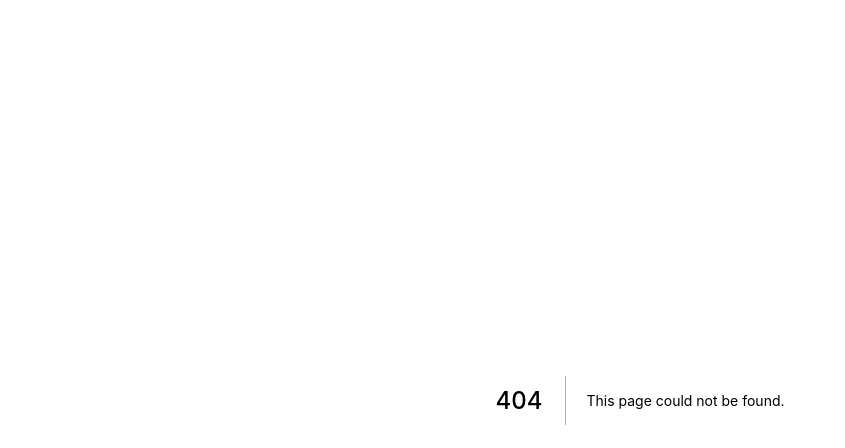
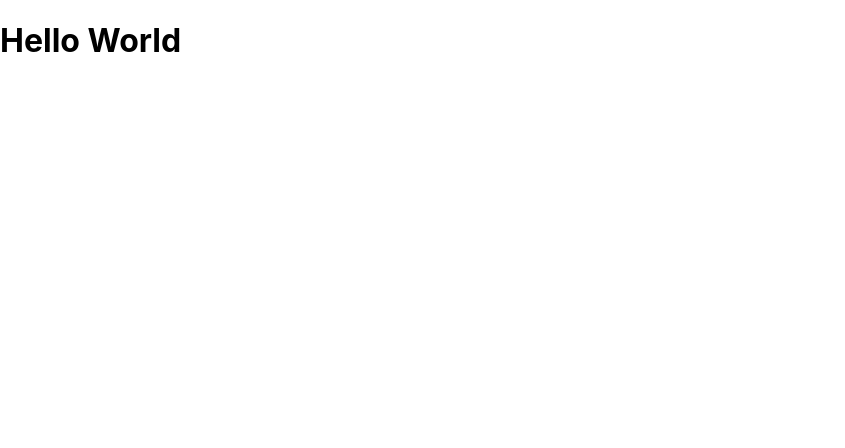
Before and after one commit to latoyaallen/api-notebook, a Next.js app: page / in a window 1280 px wide. Before the commit this address had no page. Shown: the top 448 px of the page, without its empty margins (0-845 px from the left). Built offline with nearby package versions, Linux system fonts and the light colour scheme.

Commit message:
Add dummy home page

```diff
--- /dev/null
+++ b/pages/index.js
@@ -0,0 +1,5 @@
+function HomePage() {
+  return <h1>Hello World</h1>
+}
+
+export default HomePage;
--- a/pages/why-nextjs.js
+++ b/pages/notes/index.js
@@ -1,8 +1,8 @@
-function WhyNextJs() {
+function Notes() {
   return <h1>Why Next.js ?</h1>
 }
 
-export default WhyNextJs;
+export default Notes;
 
 /*
 
```
